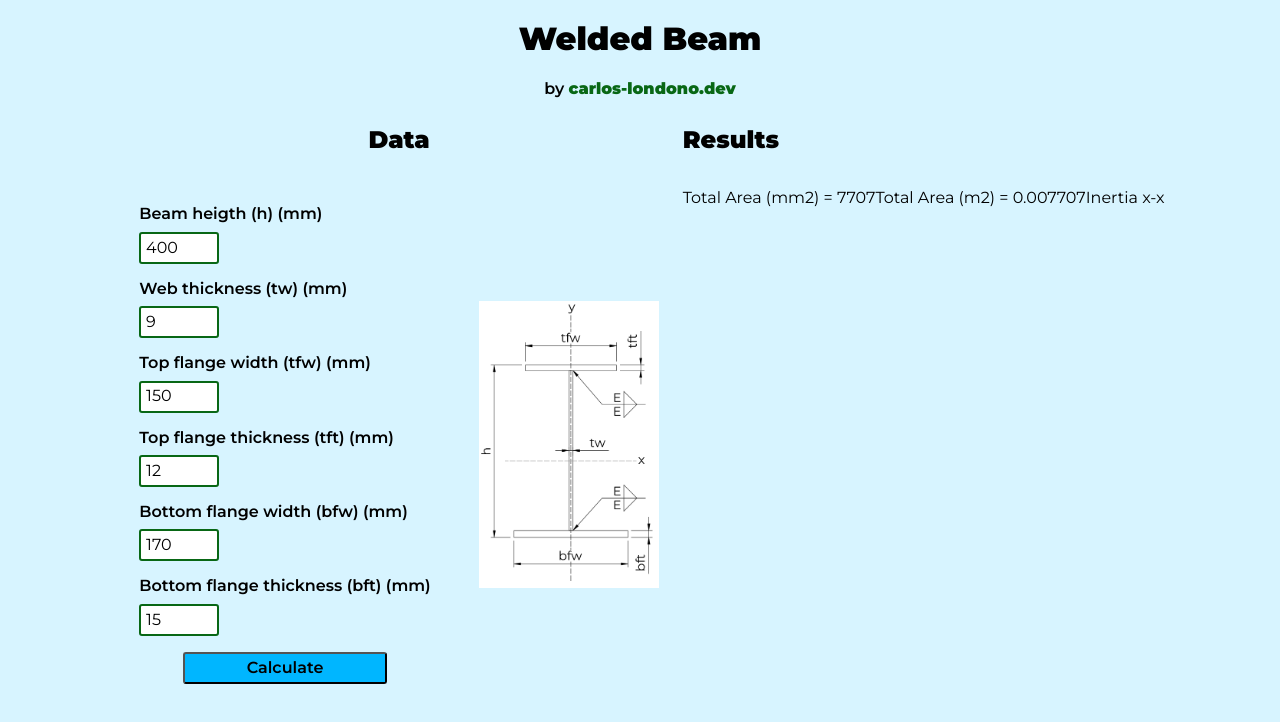
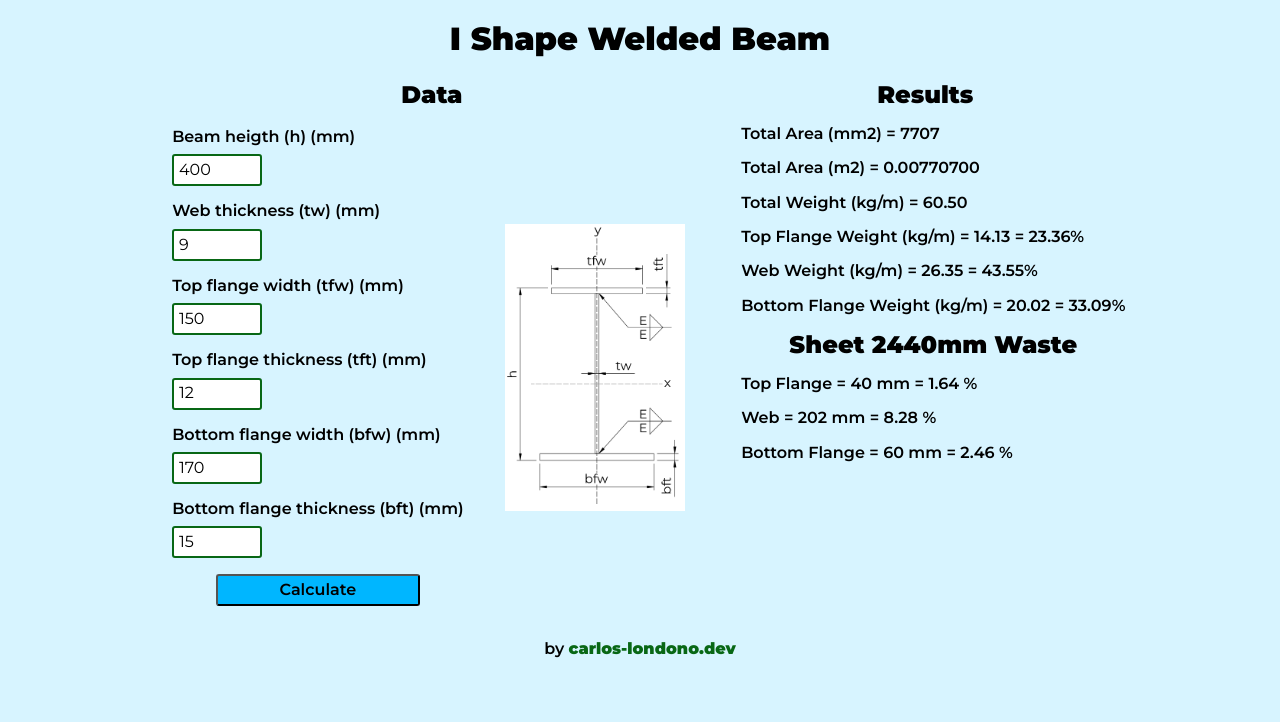
Before and after one commit to ClondonoM/react-css-welded-beam, a React (Vite) app: page / in a window 1280 px wide. Both pictures are taken after a click on the input "Calculate". Shown: the top 722 px of the page. Built offline with nearby package versions, Linux system fonts and the light colour scheme.

Commit message:
adding sheet waste section

```diff
--- a/src/App.jsx
+++ b/src/App.jsx
@@ -4,21 +4,21 @@ import BeamData from './components/beamData/BeamData.jsx';
 import BeamResults from './components/beamResults/BeamResults.jsx';
 
 function App() {
-  const [properties, setProperties] = useState({});
-
-  console.log('desde app', properties);
+  const [beamproperties, setBeamProperties] = useState({});
 
   return (
     <>
       <div className={styles.header}>
-        <h1>Welded Beam</h1>
+        <h1>I Shape Welded Beam</h1>
+      </div>
+      <div className={styles.container}>
+        <BeamData setBeamProperties={setBeamProperties} />
+        <BeamResults beamproperties={beamproperties} />
+      </div>
+      <div className={styles.footer}>
         <a href='https://carlos-londono.dev/' target='_blank' rel='noreferrer'>
           by <span>carlos-londono.dev</span>
         </a>
-      </div>
-      <div className={styles.container}>
-        <BeamData setProperties={setProperties} />
-        <BeamResults properties={properties} />
       </div>
     </>
   );
--- a/src/components/beamData/BeamData.jsx
+++ b/src/components/beamData/BeamData.jsx
@@ -2,7 +2,7 @@ import Form from '../form/Form';
 import beam_I_W from '../../assets/beam_I_W.png';
 import styles from './beamData.module.css';
 
-const BeamData = ({ setProperties }) => {
+const BeamData = ({ setBeamProperties }) => {
   return (
     <div className={styles.containerData}>
       <div>
@@ -10,7 +10,7 @@ const BeamData = ({ setProperties }) => {
       </div>
       <div className={styles.container}>
         <div className={styles.beamData}>
-          <Form setProperties={setProperties} />
+          <Form setBeamProperties={setBeamProperties} />
         </div>
         <div className={styles.beamImage}>
           <img src={beam_I_W} alt='beam' />
--- a/src/components/beamData/beamData.module.css
+++ b/src/components/beamData/beamData.module.css
@@ -5,6 +5,8 @@
 .containerData h2 {
   display: flex;
   justify-content: center;
+  margin-top: 0.1rem;
+  margin-bottom: 0.1rem;
 }
 
 .container {
@@ -13,11 +15,10 @@
   flex-wrap: wrap;
 }
 
-.beamData,
-.beamResults {
+.beamData {
   display: flex;
-  margin: 0.5rem 1rem;
-  padding: 0.5rem;
+  margin: 0 1rem;
+  padding: 0.1rem;
 }
 
 .beamImage {
--- a/src/components/beamResults/BeamResults.jsx
+++ b/src/components/beamResults/BeamResults.jsx
@@ -1,26 +1,65 @@
 import styles from './beamResults.module.css';
+import SheetWaste from './SheetWaste';
 
-const BeamResults = ({ properties }) => {
-  console.log('desde results', properties);
-  const area = () => {
-    let prop = '';
-    let a = 0;
-    for (prop in properties) {
-      a += properties[prop].t * properties[prop].w;
-    }
-    return a;
-  };
+const BeamResults = ({ beamproperties }) => {
+  // const area = () => {
+  //   let prop = '';
+  //   let a = 0;
+  //   for (prop in beamproperties) {
+  //     a += beamproperties[prop].t * beamproperties[prop].w;
+  //   }
+  //   return a;
+  // };
+
   const steel = 7850;
-  console.log(area());
+  const { botF, topF, web } = beamproperties;
+  const areaTopF = topF === undefined ? 0 : topF.w * topF.t;
+  const areaBotF = botF === undefined ? 0 : botF.w * botF.t;
+  const areaWeb = web === undefined ? 0 : web.w * web.t;
+  const areaBeam = areaTopF + areaBotF + areaWeb;
+  const totalWeight = ((areaBeam / 1000000) * steel).toFixed(2);
+  const topFWeight = ((areaTopF / 1000000) * steel).toFixed(2);
+  const webWeight = ((areaWeb / 1000000) * steel).toFixed(2);
+  const botFWeight = ((areaBotF / 1000000) * steel).toFixed(2);
+
   return (
     <div className={styles.containerResults}>
       <div>
         <h2>Results</h2>
       </div>
-      <div className={styles.container}>
-        <p>Total Area (mm2) = {area()}</p>
-        <p>Total Area (m2) = {area() / 1000000}</p>
-        <p>Inertia x-x</p>
+      <div className={styles.containerResults}>
+        <p>Total Area (mm2) = {areaBeam.toFixed(0)}</p>
+        <p>Total Area (m2) = {(areaBeam / 1000000).toFixed(8)}</p>
+        <p>Total Weight (kg/m) = {totalWeight}</p>
+        <p>
+          Top Flange Weight (kg/m) = {topFWeight}
+          {' = '}
+          {topF === undefined
+            ? 0
+            : ((topFWeight / totalWeight) * 100).toFixed(2)}
+          %
+        </p>
+        <p>
+          Web Weight (kg/m) = {webWeight}
+          {' = '}
+          {web === undefined ? 0 : ((webWeight / totalWeight) * 100).toFixed(2)}
+          %{' '}
+        </p>
+        <p>
+          Bottom Flange Weight (kg/m) = {botFWeight}
+          {' = '}
+          {botF === undefined
+            ? 0
+            : ((botFWeight / totalWeight) * 100).toFixed(2)}
+          %
+        </p>
+        <h2>Sheet 2440mm Waste</h2>
+
+        {topF === undefined ? (
+          ''
+        ) : (
+          <SheetWaste beamproperties={beamproperties} />
+        )}
       </div>
     </div>
   );
--- /dev/null
+++ b/src/components/beamResults/SheetWaste.jsx
@@ -0,0 +1,24 @@
+const SheetWaste = ({ beamproperties }) => {
+  const { botF, topF, web } = beamproperties;
+  console.log(botF, topF, web);
+  const botFW = topF === undefined ? 0 : botF.w;
+  const topFW = botF === undefined ? 0 : topF.w;
+  const webW = web === undefined ? 0 : web.w;
+  return (
+    <div>
+      <p>
+        Top Flange = {2440 % topFW} mm ={' '}
+        {(((2440 % topFW) * 100) / 2440).toFixed(2)} %
+      </p>
+      <p>
+        Web = {2440 % webW} mm = {(((2440 % webW) * 100) / 2440).toFixed(2)} %
+      </p>
+      <p>
+        Bottom Flange = {2440 % botFW} mm ={' '}
+        {(((2440 % botFW) * 100) / 2440).toFixed(2)} %
+      </p>
+    </div>
+  );
+};
+
+export default SheetWaste;
--- a/src/components/beamResults/beamResults.module.css
+++ b/src/components/beamResults/beamResults.module.css
@@ -1,5 +1,14 @@
 .containerResults {
   display: block;
+  font-weight: 600;
+  padding-left: 1rem;
+}
+
+.containerResults h2 {
+  display: flex;
+  justify-content: center;
+  margin-top: 0.1rem;
+  margin-bottom: 0.1rem;
 }
 
 .container {
@@ -10,6 +19,6 @@
 
 .beamResults {
   display: flex;
-  margin: 0.5rem 1rem;
-  padding: 0.5rem;
+  margin: 0 1rem;
+  padding: 0.1rem;
 }
--- a/src/components/form/Form.jsx
+++ b/src/components/form/Form.jsx
@@ -1,7 +1,7 @@
 import { useState } from 'react';
 import styles from './form.module.css';
 
-const Form = ({ setProperties }) => {
+const Form = ({ setBeamProperties }) => {
   const [h, setH] = useState(400);
   const [tw, setTw] = useState(9);
   const [tfw, setTfw] = useState(150);
@@ -17,7 +17,7 @@ const Form = ({ setProperties }) => {
       botF: { w: bfw, t: bft },
     };
 
-    setProperties(beam);
+    setBeamProperties(beam);
   };
 
   return (
@@ -29,7 +29,7 @@ const Form = ({ setProperties }) => {
             type='number'
             value={h}
             onChange={(e) => setH(e.target.value * 1)}
-          />
+          />{' '}
         </div>
         <div className={styles.formInput}>
           <label htmlFor='tw'>Web thickness (tw) (mm) </label>
@@ -70,7 +70,7 @@ const Form = ({ setProperties }) => {
           <input
             type='number'
             value={bft}
-            onChange={(e) => setTft(e.target.value * 1)}
+            onChange={(e) => setBft(e.target.value * 1)}
           />
         </div>
         <input className={styles.formButton} type='submit' value='Calculate' />
--- a/src/components/form/form.module.css
+++ b/src/components/form/form.module.css
@@ -14,7 +14,7 @@
   padding: 0.3rem;
   border: 2px solid var(--color-primary);
   font-size: 1rem;
-  width: 80px;
+  width: 90px;
   border-radius: 3px;
 }
 
--- a/src/styles/App.module.css
+++ b/src/styles/App.module.css
@@ -4,15 +4,23 @@
   align-items: center;
 }
 
-.header a {
+.footer {
+  display: flex;
+  flex-direction: column;
+  align-items: center;
+  margin-top: 1rem;
+  margin-bottom: 1rem;
+}
+
+.footer a {
   text-decoration: none;
   color: #000;
   font-size: 1rem;
   font-weight: 600;
-  margin-bottom: 0.5rem;
+  margin-bottom: 0.2rem;
 }
 
-.header span {
+.footer span {
   font-weight: 700;
   color: var(--color-primary);
 }
```
